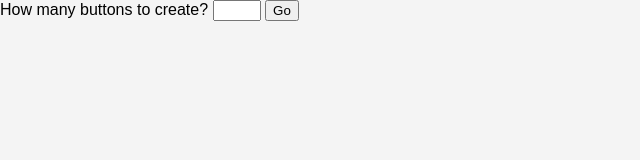
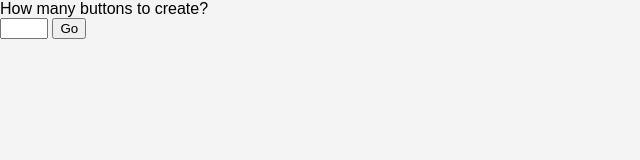
Before and after one commit to trey1212/COMP4537, a plain HTML site: page Labs/Lab 1/index.html in a window 1280 px wide. Shown: the whole page, without its empty margins (0-640 px from the left). Drawn offline with Linux system fonts and the light colour scheme.

Commit message:
Changed prompt label to div for better styling

```diff
--- a/Labs/Lab 1/index.html
+++ b/Labs/Lab 1/index.html
@@ -8,7 +8,7 @@
 </head>
 <body>
     <div id="controlsContainer">
-        <label id="prompt" for="numButtons"></label>
+        <div id="prompt" for="numButtons"></div>
         <input type="number" id="numButtons" min="3" max="7">
         <button id="goButton"></button>
     </div>
```
